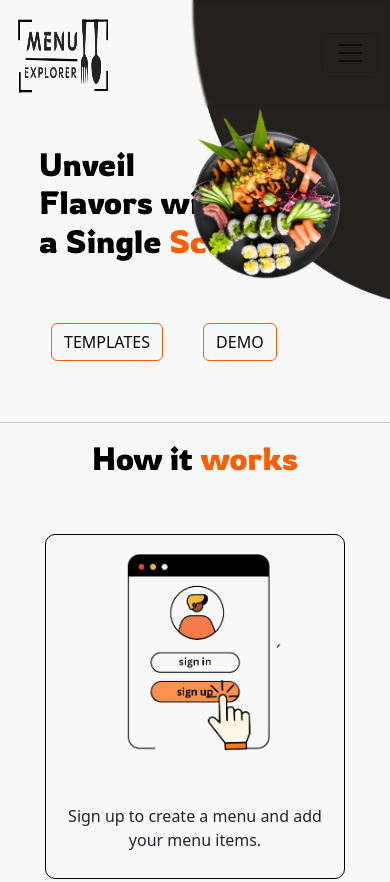
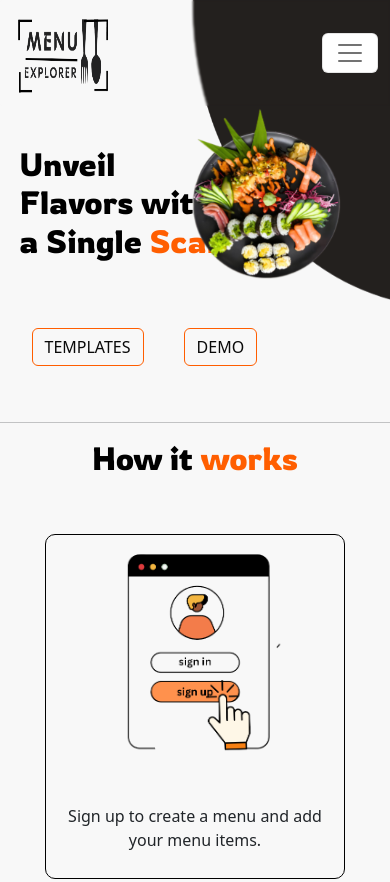
Before and after one commit to mydemo181818/Menu-Explorer, a plain HTML site: page index.html in a window 390 px wide. Shown: the top 882 px of the page. Drawn offline with nearby package versions, Linux system fonts and the light colour scheme; a web font is replaced by a local one.

Commit message:
Update styles.css

```diff
--- a/styles.css
+++ b/styles.css
@@ -31,6 +31,13 @@ ul.navbar-nav li.nav-item a.nav-link {
   width: 100px;
   height: 90px;
 }
+.navbar-toggler{
+  background-color: #fff;
+  color: #fff;
+}
+.navbar-toggler:hover{
+  background-color: #ff5e00;
+}
 
 .navbar-nav .nav-link {
   margin-right: 50px;
@@ -59,7 +66,8 @@ ul.navbar-nav li.nav-item a.nav-link {
 .c1-text-button {
   display: flex;
   flex-direction: column;
-  padding: 10%;
+ padding-top: 10%;
+  padding-left: 5%;
 }
 
 .buttons {
```
